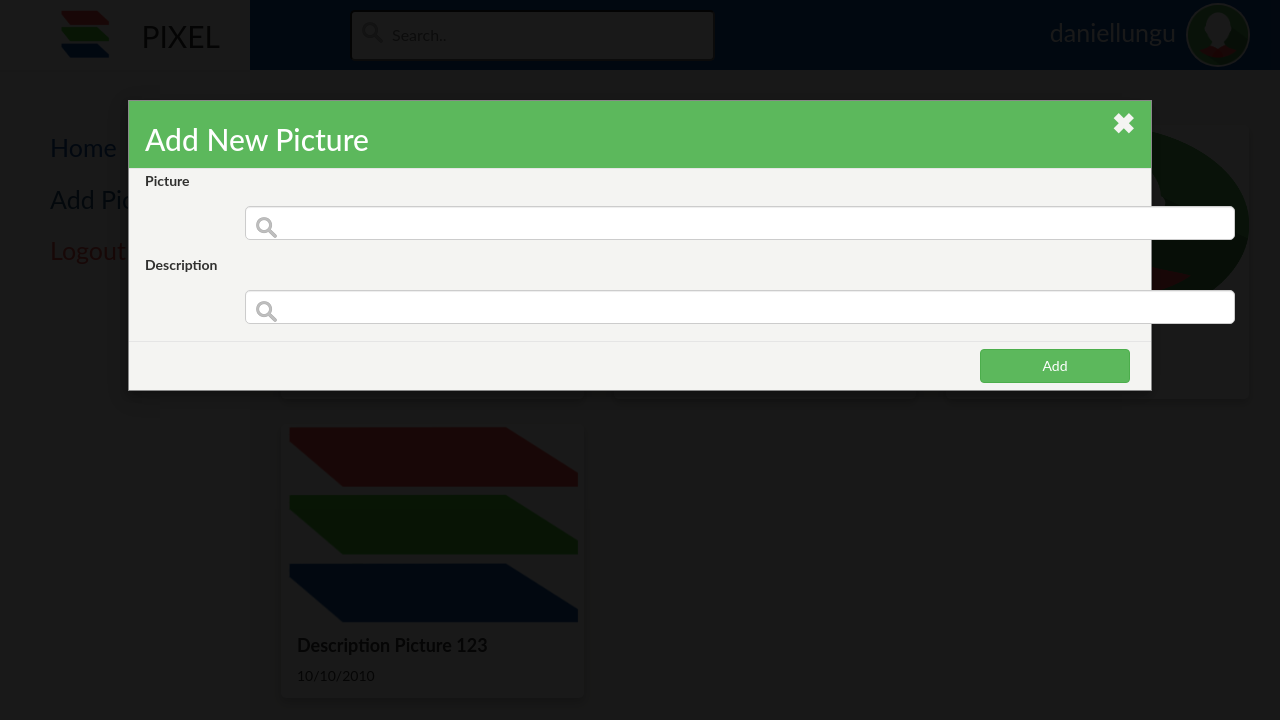
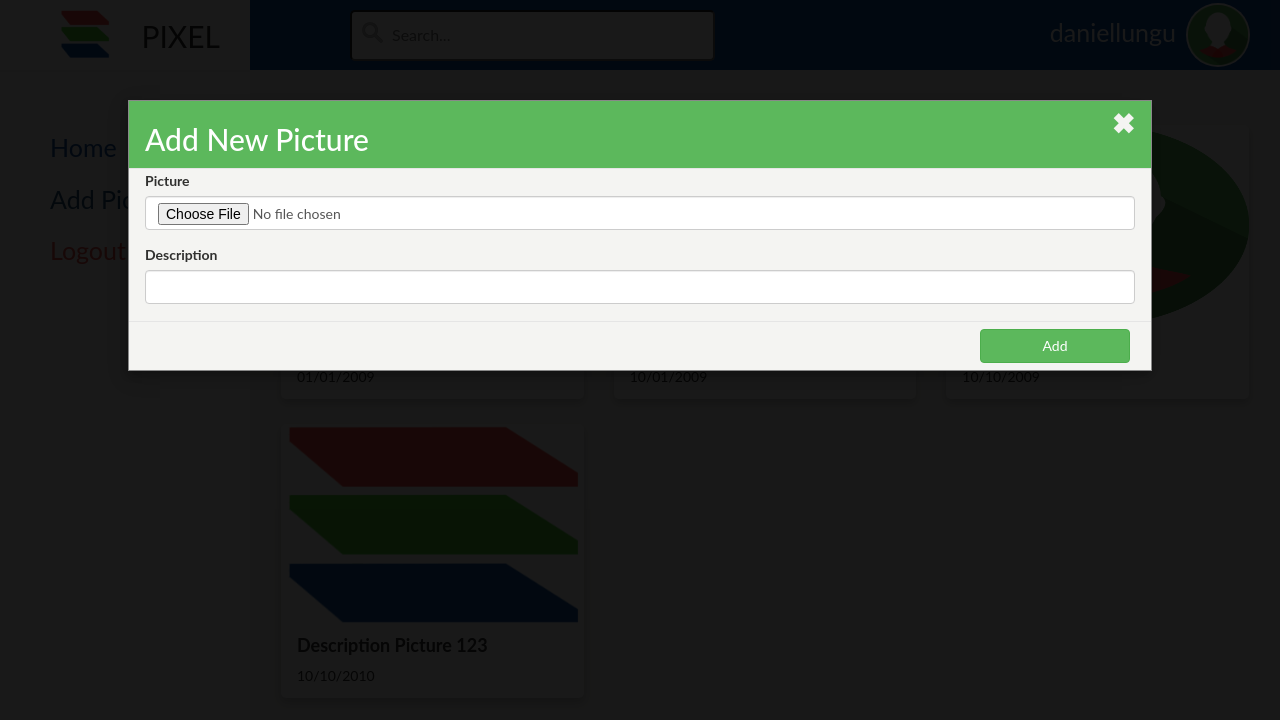
Before and after one commit to Daniel194/JavaScript-Tutorial, a plain HTML site: page Welcome/Pixel.html in a window 1280 px wide. Both pictures are taken after a click on the link "Add Picture". Drawn offline with nearby package versions, Linux system fonts and the light colour scheme.

Commit message:
Welcome page style for Pixel web page - Add Picture

```diff
--- a/Welcome/Pixel.css
+++ b/Welcome/Pixel.css
@@ -357,7 +357,7 @@ ul.topnav .user-name {
     margin: 5px;
 }
 
-input[type=text] {
+.search {
     border-radius: 5px;
     font-size: 16px;
     background-color: white;
--- a/Welcome/Pixel.html
+++ b/Welcome/Pixel.html
@@ -11,7 +11,7 @@
     <li id="logo"><img src="image/on.png"> <span>PIXEL</span></li>
     <li id="search">
         <form>
-            <input type="text" name="search" placeholder="Search..">
+            <input type="text" name="search" class="search" placeholder="Search...">
         </form>
     </li>
     <li class="user">
@@ -81,25 +81,25 @@
 <!-- The Modal For Add a Picture -->
 <div id="addPictureModal" class="modal">
     <div class="modal-content-add">
+        <form method="POST" enctype="multipart/form-data" action="/">
             <div class="modal-header">
                 <span id="closeAdd" class="close-modal-add">&#10006;</span>
                 <h2>Add New Picture</h2>
             </div>
             <div class="modal-body">
-            <form role="form">
                 <div class="form-group">
                     <label for="inputdefault">Picture</label>
-                    <input class="form-control" id="inputdefault" type="text">
+                    <input class="form-control" id="inputdefault" type="file" name="file"/>
                 </div>
                 <div class="form-group">
                     <label for="inputdefault">Description</label>
                     <input class="form-control" id="inputlg" type="text">
                 </div>
-            </form>
             </div>
             <div class="modal-footer">
                 <button type="button" class="btn btn-success add">Add</button>
             </div>
+        </form>
     </div>
 </div>
 
--- a/Welcome/Pixel.js
+++ b/Welcome/Pixel.js
@@ -34,3 +34,8 @@ $('.add-picture').click(function () {
 $('#closeAdd').click(function () {
     $('#addPictureModal').css('display', 'none');
 });
+
+
+$('.add').click(function () {
+    $('#addPictureModal').css('display', 'none');
+});
```
Lines whose indentation alone changed are shown as unchanged.
